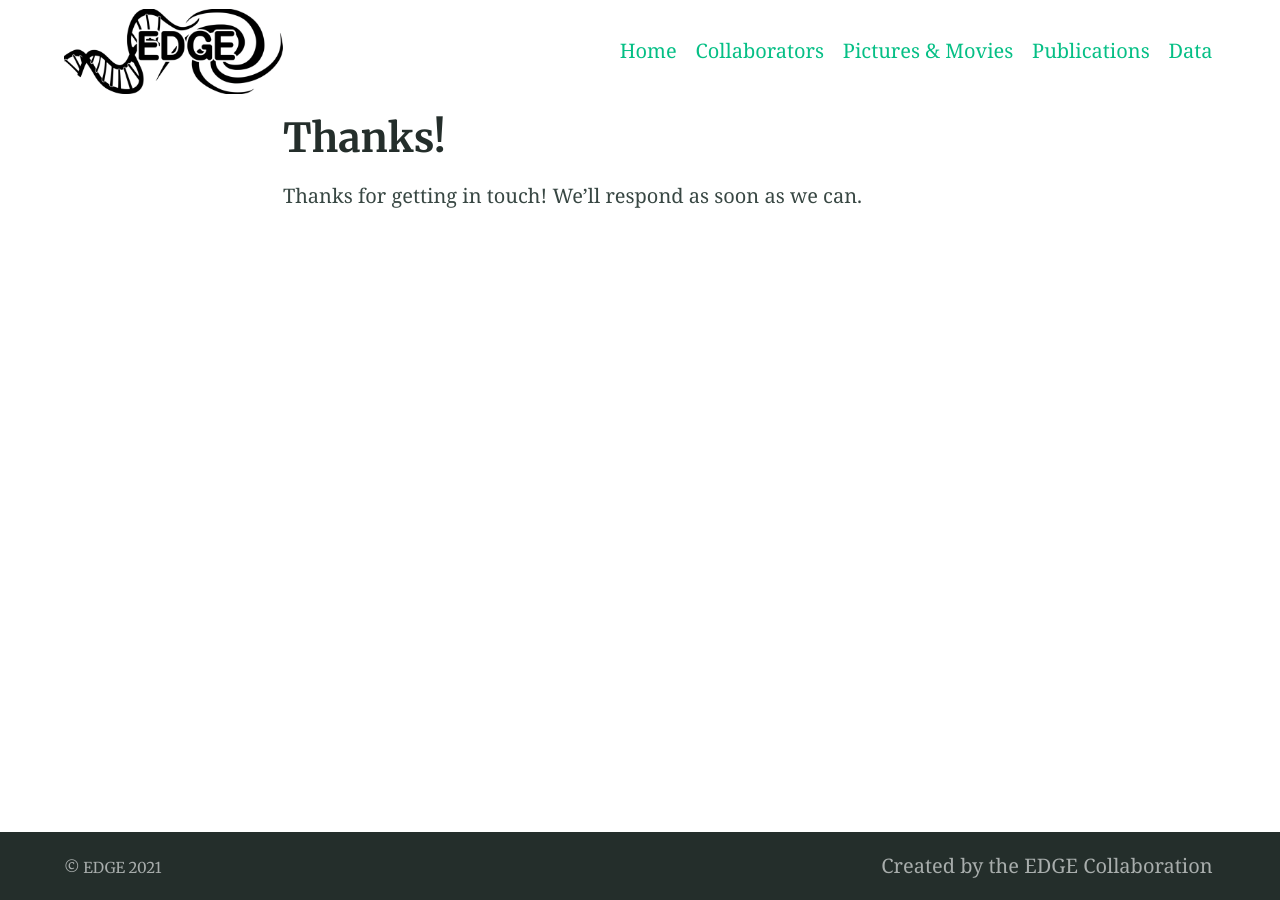
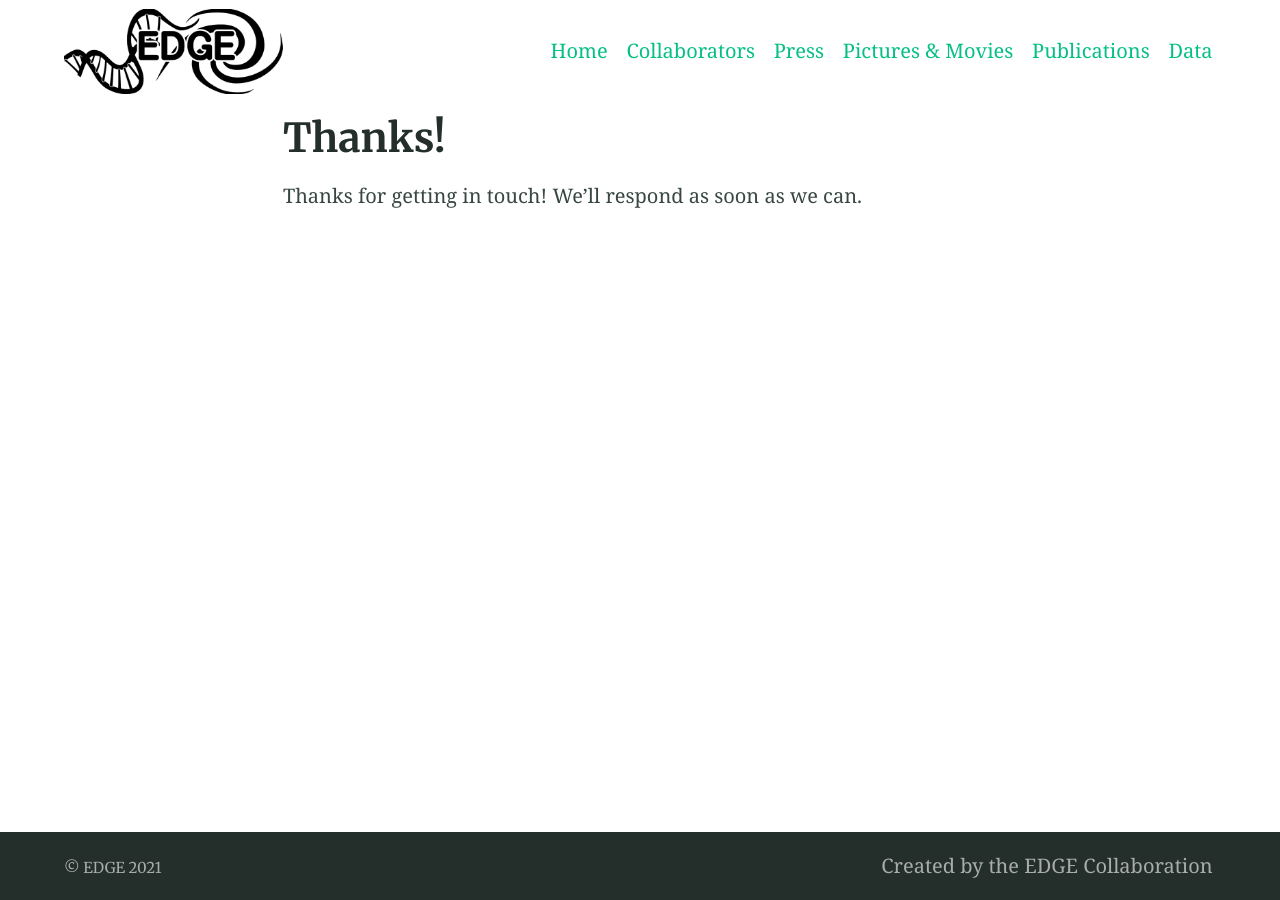
Before and after one commit to edge-simulation/edge-simulation, a Jekyll site: the page built from thanks.md, in a window 1280 px wide. Built offline with Jekyll 4.4.1, drawn with Linux system fonts in a browser that asks for light colours.

Commit message:
Added page for press releases.

```diff
--- a/_config.yml
+++ b/_config.yml
@@ -123,6 +123,8 @@ navigation_header:
   url: /
 - title: Collaborators
   url: /collaborators/
+- title: Press
+  url: /press/
 - title: Pictures & Movies
   url: /media/
 - title: Publications
```
Also changed, not shown: publications.md (+1 -0 lines).
